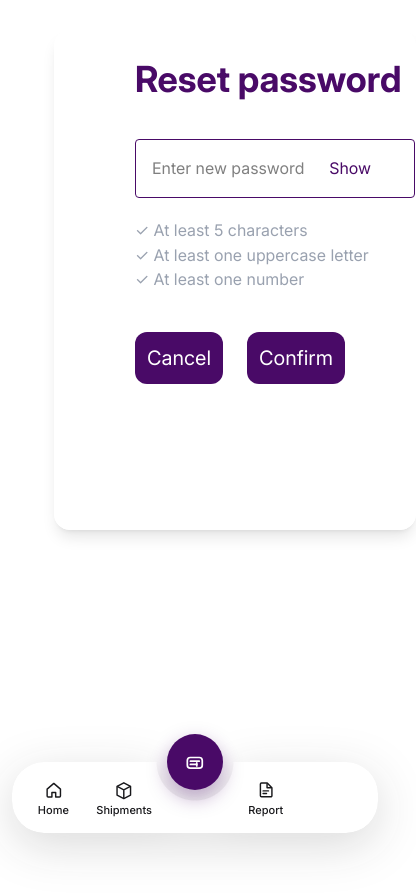
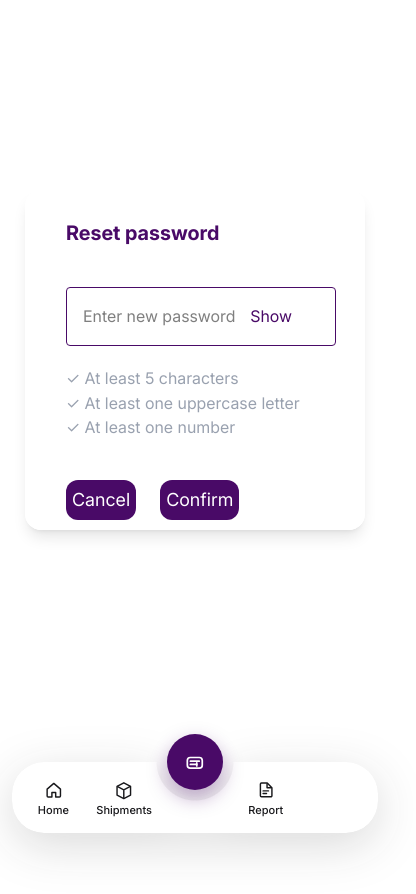
Before and after one commit to Xilofon-c/xilofon-frontend, a React (Vite) app: page /reset-password in a window 390 px wide. Shown: the top 894 px of the page, 416 px wide, since content can reach past the window. Before the commit the page ends 844 px from the top, so only its background shows below. Built offline with nearby package versions, Linux system fonts and the light colour scheme; no server answers.

Commit message:
minor edits

```diff
--- a/src/components/loginpage/GetPIN.tsx
+++ b/src/components/loginpage/GetPIN.tsx
@@ -60,9 +60,9 @@ const GetPIN = () => {
 
 
   return (
-   <div className="pt-[30px]">
+   <div className="md:pt-[30px] pb-0 ">
       <motion.div
-        className=" ml-20 grid grid-cols-2 w-[1200px] h-[600px] "
+        className=" ml-10  lg:ml-20 grid lg:grid-cols-2 lg:w-[1200px] lg:h-[600px] "
         initial={{ opacity: 0, y: 30, scale: 0.96 }}
         animate={{ opacity: 1, y: 0, scale: 1 }}
         exit={{ opacity: 0, y: -20, scale: 0.96 }}
@@ -70,7 +70,7 @@ const GetPIN = () => {
       >
         <div>
         <img
-          className="h-[500px] "
+          className="hidden lg:block lg:h-[500px] "
           src="./download5.png"
           alt="forgot-password-image"
         />
--- a/src/components/loginpage/LoginPage.tsx
+++ b/src/components/loginpage/LoginPage.tsx
@@ -60,7 +60,7 @@ export function LoginPage() {
     return;
   }
   if(password.length<6){
-    setError('Password must contain more than 6 characters.');
+    setError('Password must contain at least 6 characters.');
     return;
   }
   if(password !== checkpassword && activeTab==="SignUp"){
@@ -93,13 +93,14 @@ export function LoginPage() {
       password,
 
     };
-    response=await api.post('/login', loginData);
+    response=await api.post('/data/login', loginData);
 
   }
   const {token, role:userRole}=response.data;
   localStorage.setItem('authToken',token);
   localStorage.setItem('userRole', userRole);
   console.log(`${activeTab} successful!`);
+  console.log("LOGIN RESPONSE:", response.data);
   if (userRole === 'office') {
   navigate('/');
 } else if (userRole === 'loader') {
@@ -258,7 +259,7 @@ finally{
 
           <button
             type="submit"
-            className="p-2 text-white w-[280px] ml-16 hover:bg-accent-hover bg-accent rounded-sm"
+            className="p-2 text-white w-[280px] ml-5 lg:ml-16 hover:bg-accent-hover bg-accent rounded-sm"
             disabled={isLoading}
           >
             {isLoading ? 'Processing...' : activeTab === 'Login' ? 'Log in' : 'Get started'}
--- a/src/components/loginpage/ResetPassword.tsx
+++ b/src/components/loginpage/ResetPassword.tsx
@@ -42,10 +42,10 @@ catch(err:any){
 };
 
   return (
-    <div className="pt-[30px] flex justify-center items-center "
+    <div className=" mt-40 lg:mt-5 pt-[30px] flex justify-center items-center "
     >
       <motion.div
-        className=" bg-white/80 backdrop-blur-md border border-white rounded-2xl shadow-lg ml-20 w-[550px] h-[500px] "
+        className=" bg-white/80 backdrop-blur-md border border-white rounded-2xl shadow-lg lg:ml-20 w-[340px] h-[340px] lg:w-[500px] lg:h-[480px] "
         initial={{ opacity: 0, y: 30, scale: 0.96 }}
         animate={{ opacity: 1, y: 0, scale: 1 }}
         exit={{ opacity: 0, y: -20, scale: 0.96 }}
@@ -53,11 +53,11 @@ catch(err:any){
       >
 
 
-        <form className=' flex flex-col pt-7 ml-20'
+        <form className=' flex flex-col pt-7 ml-10 lg:ml-20'
         onSubmit={handleResetPassword}>
-          <h1 className=' text-4xl font-bold text-accent'>Reset password</h1>
-          <div className='relative  mt-10 w-[280px]'>
-          <input className=' relative  p-4 border text-black text-xl w-full border-accent border-sm rounded-sm'
+          <h1 className=' text-xl lg:text-4xl font-bold text-accent'>Reset password</h1>
+          <div className='relative  mt-10 w-[270px] lg:w-[300px]'>
+          <input className=' relative  p-4 border text-black text-lg lg:text-xl w-full border-accent border-sm rounded-sm'
           placeholder="Enter new password"
            value={password}
          type={showPassword ? "text" : "password"}
@@ -90,9 +90,9 @@ catch(err:any){
                </p>
                )}
             </div>
-            <div className='mt-10 flex gap-6 text-xl '>
-            <button onClick={()=> navigate('/login')} className='p-3 bg-accent  text-white  rounded-xl hover:bg-accent-hover'>Cancel</button>
-            <button type='submit' className='p-3 bg-accent text-white  rounded-xl hover:bg-accent-hover'>Confirm</button>
+            <div className=' mt-10 lg:mt-10 flex gap-6 text-lg lg:text-xl '>
+            <button onClick={()=> navigate('/login')} className='p-1.5 lg:p-3 bg-accent  text-white  rounded-xl hover:bg-accent-hover'>Cancel</button>
+            <button type='submit' className='p-1.5 lg:p-3 bg-accent text-white  rounded-xl hover:bg-accent-hover'>Confirm</button>
             </div>
 
 
--- a/src/pages/AccountPage.tsx
+++ b/src/pages/AccountPage.tsx
@@ -46,11 +46,11 @@ export function AccountPage() {
         <div className=' flex flex-row mt-5 gap-5'>
 
          <div>
-          <h3 className='bg-accent rounded-xl text-white p-3 hover:bg-accent-hover cursor-pointer'><a onClick={()=>navigate('/logout')}>Log Me Out</a></h3>
+          <h3 className='bg-accent rounded-xl text-white p-1.5 lg:p-3 hover:bg-accent-hover cursor-pointer'><a onClick={()=>navigate('/logout')}>Log Me Out</a></h3>
          </div>
 
          <div>
-          <h3 className='bg-accent rounded-xl text-white p-3 hover:bg-accent-hover cursor-pointer'><a onClick={()=>setIsOpen(true)}>Remove my account</a></h3>
+          <h3 className='bg-accent rounded-xl text-white p-1.5 lg:p-3 hover:bg-accent-hover cursor-pointer'><a onClick={()=>setIsOpen(true)}>Remove my account</a></h3>
          </div>
         </div>
       </div>
@@ -59,7 +59,7 @@ export function AccountPage() {
             <div className='fixed bg-white/30 backdrop-blur-md inset-0 flex justify-center  items-center'
             onClick={()=>setIsOpen(false)}>
 
-              <div className='bg-white w-[500px] h-[350px] rounded-3xl border-3 mt-17 border-accent flex flex-col '
+              <div className='bg-white w-[500px] h-[350px] rounded-3xl border-3 lg:mt-17 border-accent flex flex-col '
               onClick={(e)=> e.stopPropagation()}>
                 <h1 className='text-3xl font-bold text-center mt-10'>Delete account?</h1>
                 <p className='pt-5 text-center text-xl'>You'll permanently lose <br></br> <u>profile</u> <br></br><u>history</u> <br></br><u>reports</u></p>
--- a/src/pages/AppScreen.tsx
+++ b/src/pages/AppScreen.tsx
@@ -11,7 +11,7 @@ export function AppScreen({
 }) {
   return (
     <div className="page">
-      <main id="main" className="section" style={{ paddingTop: 40 }}>
+      <main id="main" className="section" style={{ paddingTop: 20 }}>
         <div className="wrap">
           <p className="section-kicker">{kicker}</p>
           <h1 className="section-title">{title}</h1>
--- a/src/pages/ReportPage.tsx
+++ b/src/pages/ReportPage.tsx
@@ -10,13 +10,13 @@ export function ReportPage() {
   }
 
   return (
-    <AppScreen kicker="" title="Report">
+    <AppScreen kicker="" title="Report" >
       <p className="section-copy">
         Flag a problem with a shipment — damaged cargo, missing boxes, or a load that does not match
         the plan. The report goes to the supervisor.
       </p>
 
-      <form className="panel" style={{ marginTop: 24, padding: 24 }} onSubmit={onSubmit}>
+      <form className="panel" style={{ marginTop: 20, padding: 18 }} onSubmit={onSubmit}>
         <div className="field">
           <label htmlFor="report-shipment">Shipment or BOL</label>
           <input id="report-shipment" className="field-input" name="shipment" required />
```
Also changed, not shown: src/components/loginpage/ForgotPassword.tsx (+7 -7 lines), public/favicon.svg (deleted).
